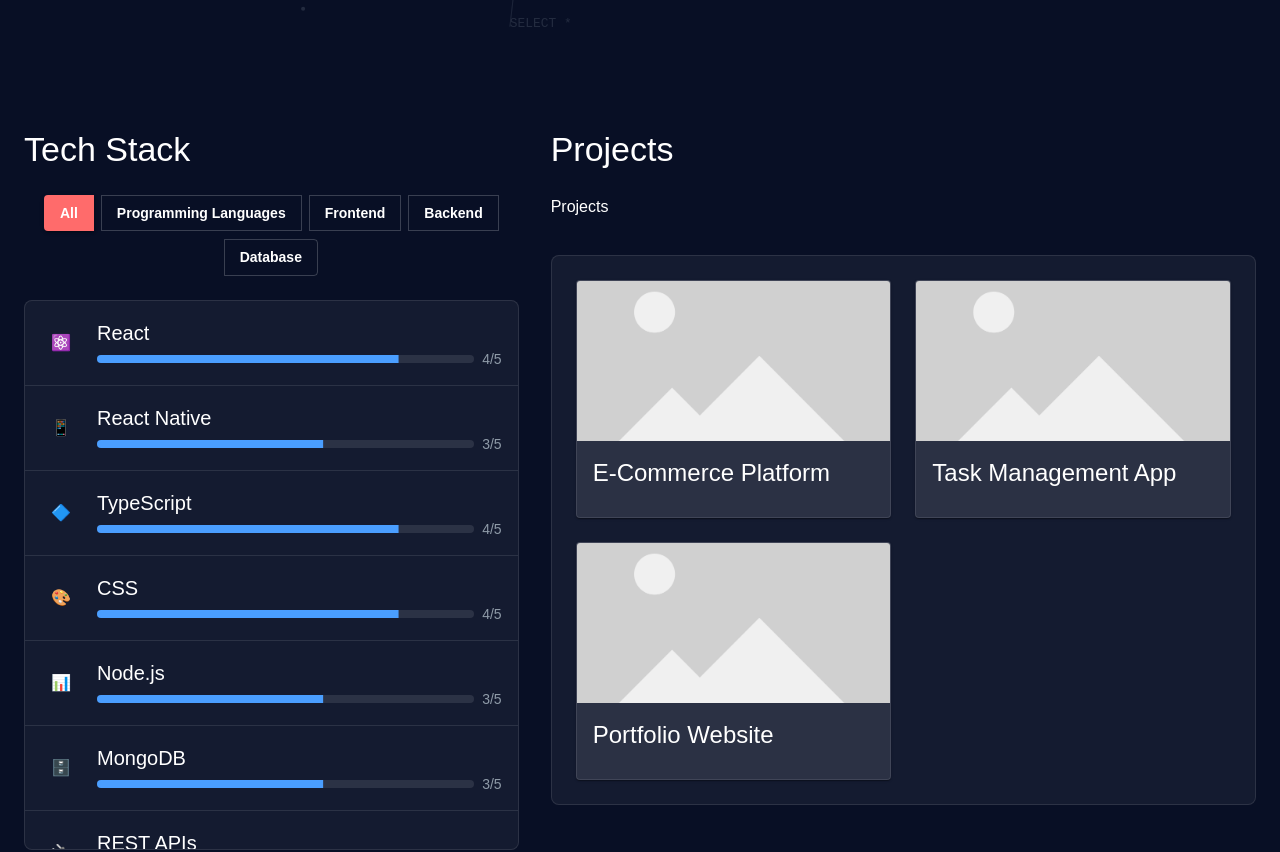
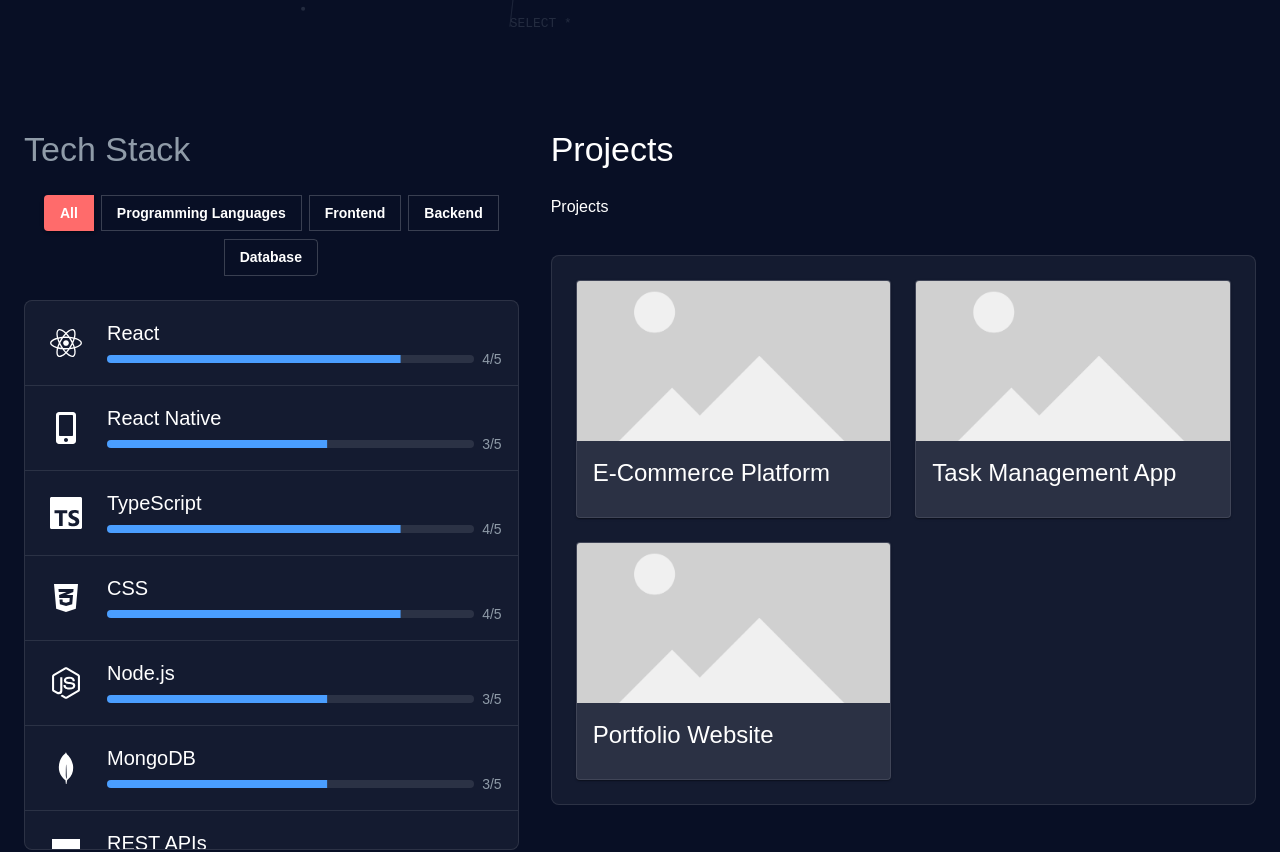
Before and after one commit to SebastianChristoph/portfolio, a React (Vite) app: page / in a window 1280 px wide. Shown: the part 436-1288 px from the top of the page. Built offline with nearby package versions, Linux system fonts and the light colour scheme.

Commit message:
TechStack desgin

```diff
--- a/src/components/TechStack.tsx
+++ b/src/components/TechStack.tsx
@@ -1,6 +1,9 @@
 import { Box, Typography, Button, ButtonGroup, Grid } from "@mui/material";
 import { useState } from "react";
 import TechStackSkill from "./TechStackSkill";
+import { FaReact, FaMobileAlt, FaJs, FaCss3Alt, FaNodeJs, FaJava } from "react-icons/fa";
+import { SiTypescript, SiMongodb, SiRedux, SiPython, SiExpress, SiPostgresql } from "react-icons/si";
+import { MdDevices } from "react-icons/md";
 
 // Categories for skills
 export const categories = {
@@ -9,24 +12,23 @@
   FRONTEND: "Frontend",
   BACKEND: "Backend",
   DATABASE: "Database",
-
 } as const;
 
 // Dummy data for skills with categories
 const skills = [
-  { icon: "⚛️", skill: "React", experience: 4, category: categories.FRONTEND },
-  { icon: "📱", skill: "React Native", experience: 3, category: categories.FRONTEND },
-  { icon: "🔷", skill: "TypeScript", experience: 4, category: categories.PROGRAMMING },
-  { icon: "🎨", skill: "CSS", experience: 4, category: categories.FRONTEND },
-  { icon: "📊", skill: "Node.js", experience: 3, category: categories.BACKEND },
-  { icon: "🗄️", skill: "MongoDB", experience: 3, category: categories.DATABASE },
-  { icon: "🔌", skill: "REST APIs", experience: 4, category: categories.BACKEND },
-  { icon: "🔄", skill: "Redux", experience: 3, category: categories.FRONTEND },
-  { icon: "📱", skill: "Responsive Design", experience: 4, category: categories.FRONTEND },
-  { icon: "🐍", skill: "Python", experience: 3, category: categories.PROGRAMMING },
-  { icon: "☕", skill: "Java", experience: 2, category: categories.PROGRAMMING },
-  { icon: "⚡", skill: "Express.js", experience: 3, category: categories.BACKEND },
-  { icon: "📦", skill: "PostgreSQL", experience: 3, category: categories.DATABASE },
+  { icon: <FaReact />, skill: "React", experience: 4, category: categories.FRONTEND },
+  { icon: <FaMobileAlt />, skill: "React Native", experience: 3, category: categories.FRONTEND },
+  { icon: <SiTypescript />, skill: "TypeScript", experience: 4, category: categories.PROGRAMMING },
+  { icon: <FaCss3Alt />, skill: "CSS", experience: 4, category: categories.FRONTEND },
+  { icon: <FaNodeJs />, skill: "Node.js", experience: 3, category: categories.BACKEND },
+  { icon: <SiMongodb />, skill: "MongoDB", experience: 3, category: categories.DATABASE },
+  { icon: <FaJs />, skill: "REST APIs", experience: 4, category: categories.BACKEND },
+  { icon: <SiRedux />, skill: "Redux", experience: 3, category: categories.FRONTEND },
+  { icon: <MdDevices />, skill: "Responsive Design", experience: 4, category: categories.FRONTEND },
+  { icon: <SiPython />, skill: "Python", experience: 3, category: categories.PROGRAMMING },
+  { icon: <FaJava />, skill: "Java", experience: 2, category: categories.PROGRAMMING },
+  { icon: <SiExpress />, skill: "Express.js", experience: 3, category: categories.BACKEND },
+  { icon: <SiPostgresql />, skill: "PostgreSQL", experience: 3, category: categories.DATABASE },
 ];
 
 export default function TechStack() {
@@ -39,7 +41,7 @@
     return (
         <Grid size={{ xs: 12, md: 5 }} id="techstack">
 
-      <Typography variant="h4" sx={{ mb: 3, textAlign: 'left' }}>
+      <Typography variant="h4" sx={{ mb: 3, textAlign: 'left',  color: 'text.secondary',}}>
         Tech Stack
       </Typography>
 
--- a/src/components/TechStackSkill.tsx
+++ b/src/components/TechStackSkill.tsx
@@ -1,8 +1,8 @@
 import { Box, Typography, LinearProgress } from '@mui/material';
-
+import { ReactElement } from 'react';
 
 interface TechStackSkillProps {
-  icon: string;
+  icon: ReactElement;
   skill: string;
   experience: number;
 }
@@ -16,7 +16,17 @@
       p: 2,
       borderBottom: '1px solid rgba(255, 255, 255, 0.1)'
     }}>
-      <Box sx={{ width: 40, height: 40, display: 'flex', alignItems: 'center', justifyContent: 'center' }}>
+      <Box sx={{
+        width: 50,
+        height: 50,
+        display: 'flex',
+        alignItems: 'center',
+        justifyContent: 'center',
+        '& svg': {
+          width: 32,
+          height: 32
+        }
+      }}>
         {icon}
       </Box>
       <Box sx={{ flex: 1 }}>
```
